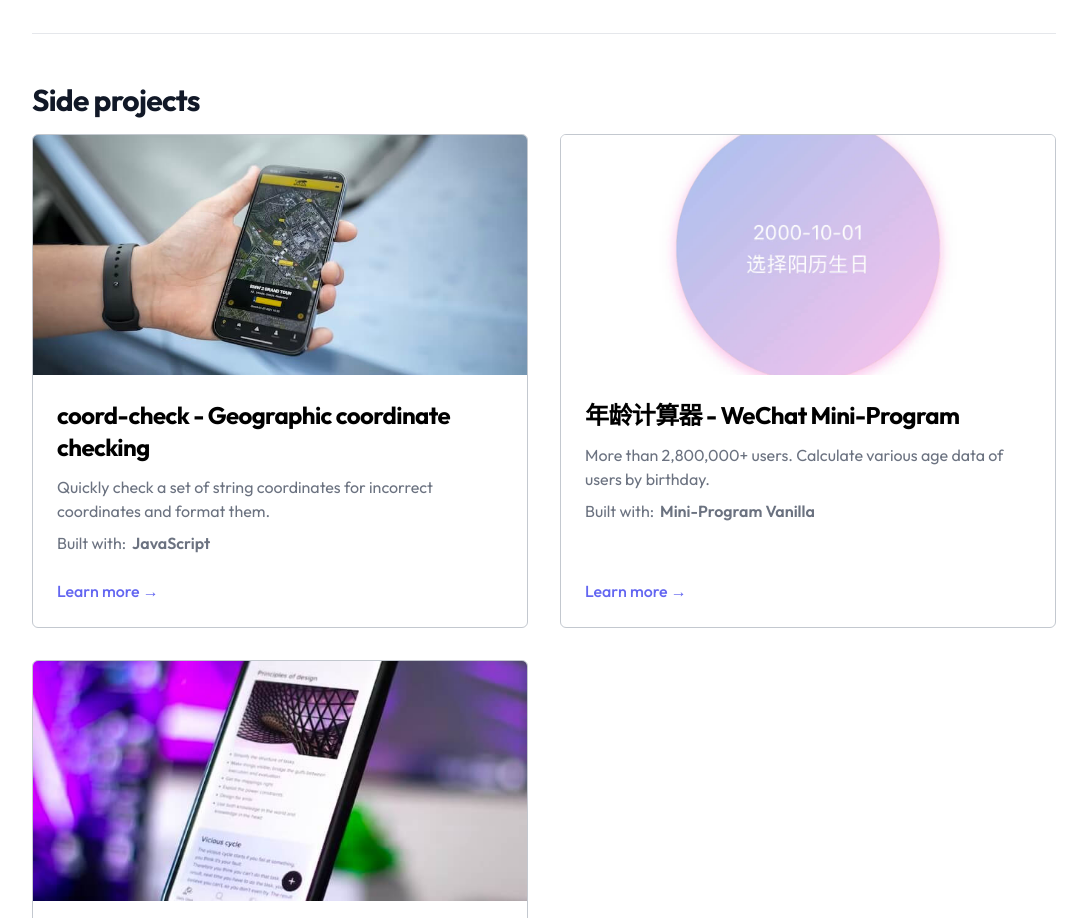
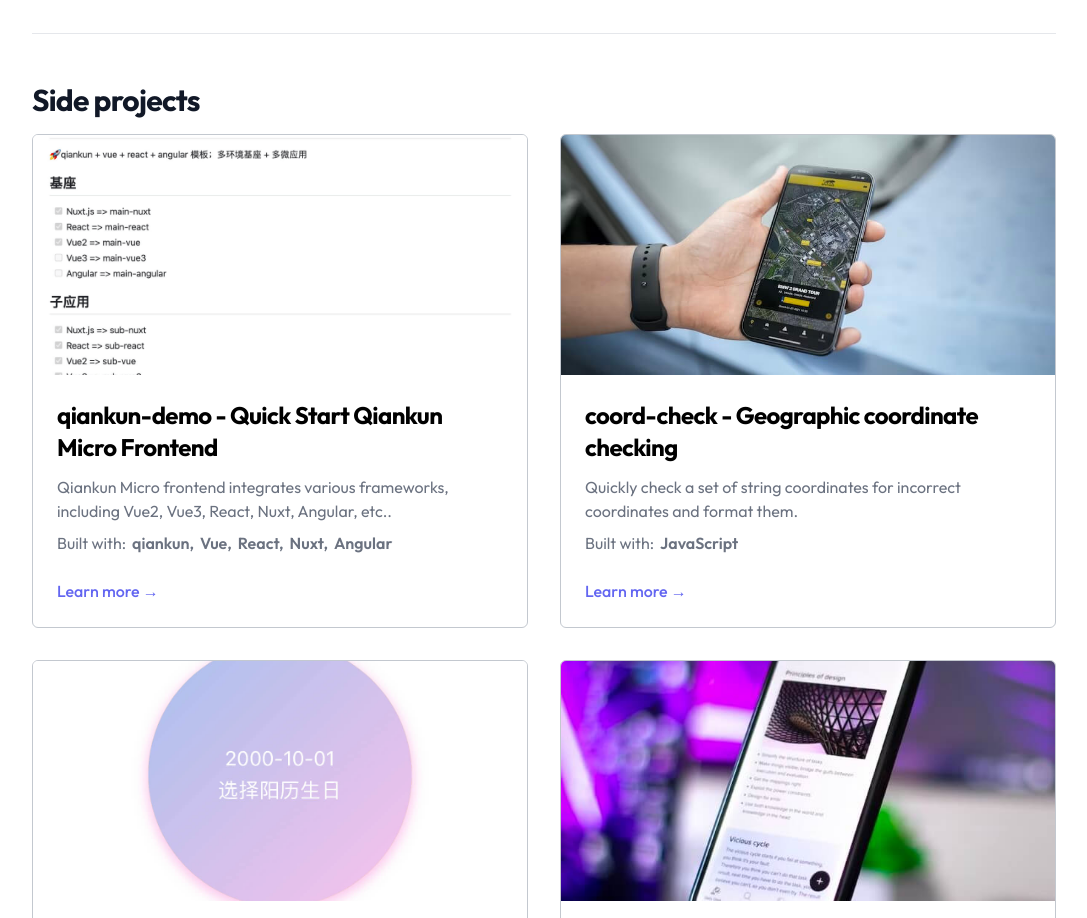
Before and after one commit to mk965/mengke.me, a Next.js app: page /projects in a window 1280 px wide. Shown: the part 1380-2298 px from the top of the page, without its empty margins (96-1183 px from the left). Built offline with nearby package versions, Linux system fonts and the light colour scheme; no server answers.

Commit message:
feat: Added Project - qiankun-demo

```diff
--- a/data/projectsData.ts
+++ b/data/projectsData.ts
@@ -35,6 +35,14 @@ export let projectsData: Project[] = [
   },
   {
     type: 'self',
+    title: 'qiankun-demo - Quick Start Qiankun Micro Frontend',
+    description: `Qiankun Micro frontend integrates various frameworks, including Vue2, Vue3, React, Nuxt, Angular, etc..`,
+    imgSrc: '/static/images/projects/qiankun.png',
+    repo: '/',
+    builtWith: ['qiankun', 'Vue', 'React', 'Nuxt', 'Angular'],
+  },
+  {
+    type: 'self',
     title: 'coord-check - Geographic coordinate checking',
     description: `Quickly check a set of string coordinates for incorrect coordinates and format them.`,
     imgSrc: '/static/images/projects/coord-check.jpg',
--- a/pages/friends.tsx
+++ b/pages/friends.tsx
@@ -40,6 +40,11 @@ export default function Friends() {
             </div>
           </div>
         )}
+        <div>
+          <p className='mt-4 space-y-2 text-gray-500 max-w-none dark:text-gray-400'>
+            Want to join the list? Welcome to <a className="px-2 hover:underline" href={`mailto:${siteMetadata.email}`}>email me</a>.
+          </p>
+        </div>
       </div>
     </>
   )
```
Also changed, not shown: public/static/images/projects/qiankun.png (added).
